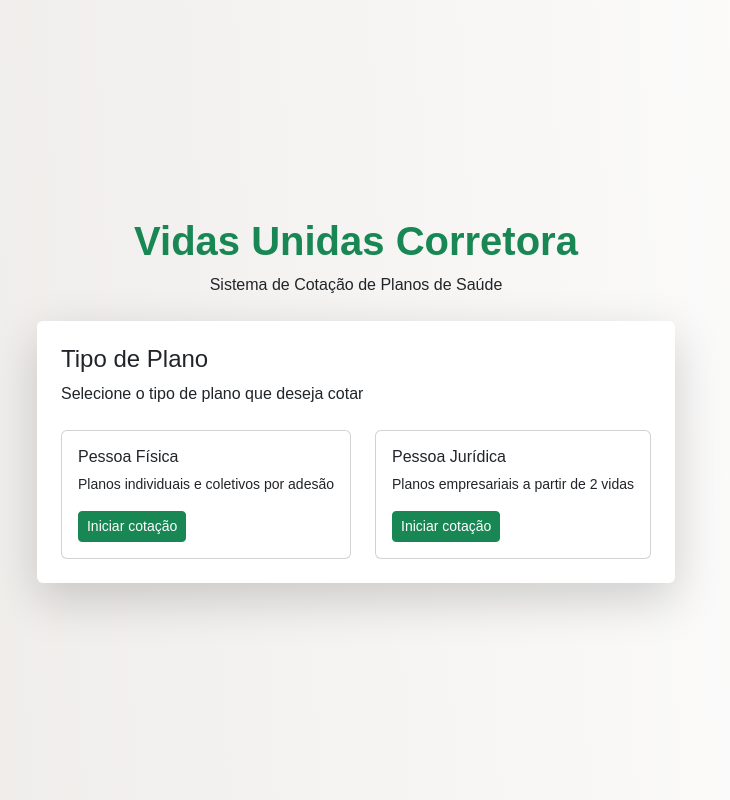
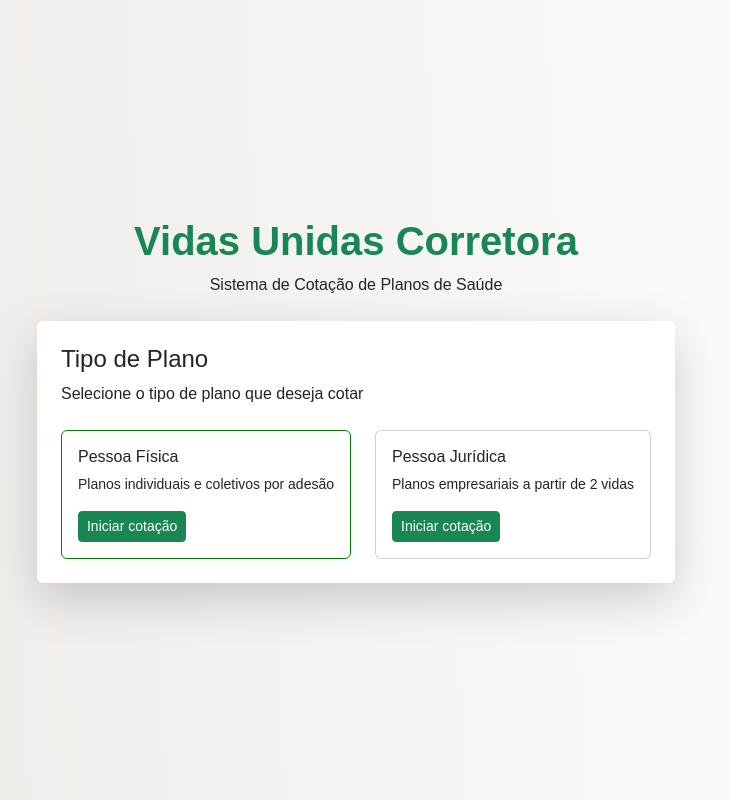
Before and after one commit to moshgui/vidas-cotador, an Angular app in the folder cotador-saude/: page / in a window 1280 px wide. In both pictures the pointer is over the element 489 px from the left and 494 px from the top of the page. Shown: the whole page, without its empty margins (284-1014 px from the left). Built offline with nearby package versions, Linux system fonts and the light colour scheme; a web font is replaced by a local one.

Commit message:
style: card seletor pessoa hover

```diff
--- /dev/null
+++ b/cotador-saude/src/app/components/card-seletor-pessoa/card-seletor-pessoa.css
@@ -0,0 +1,4 @@
+.card:hover {
+    border-color: green;
+    cursor: pointer;
+}
--- a/cotador-saude/src/app/components/card-seletor-pessoa/card-seletor-pessoa.html
+++ b/cotador-saude/src/app/components/card-seletor-pessoa/card-seletor-pessoa.html
@@ -1,4 +1,4 @@
-    <div class="card">
+    <div class="card hover">
       <div class="card-body">
         <h6 class="card-title">{{ tipo_pessoa}}</h6>
         <p class="card-text small">{{ descricao }}</p>
--- a/cotador-saude/src/app/components/card-seletor-pessoa/card-seletor-pessoa.ts
+++ b/cotador-saude/src/app/components/card-seletor-pessoa/card-seletor-pessoa.ts
@@ -4,6 +4,7 @@ import { Component, Input } from '@angular/core';
   selector: 'app-card-seletor-pessoa',
   imports: [],
   templateUrl: './card-seletor-pessoa.html',
+  styleUrls: ['./card-seletor-pessoa.css'],
 })
 export class CardSeletorPessoa {
   @Input() tipo_pessoa = '';
```
